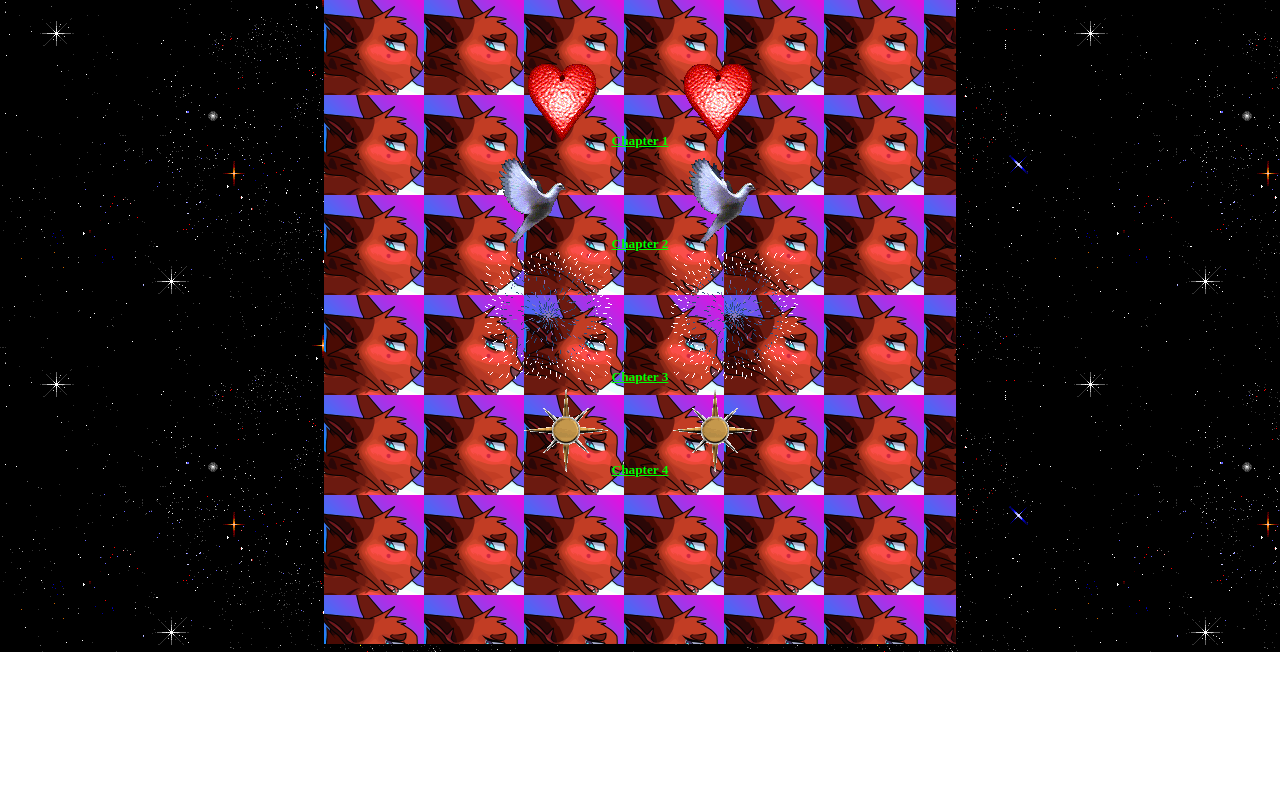
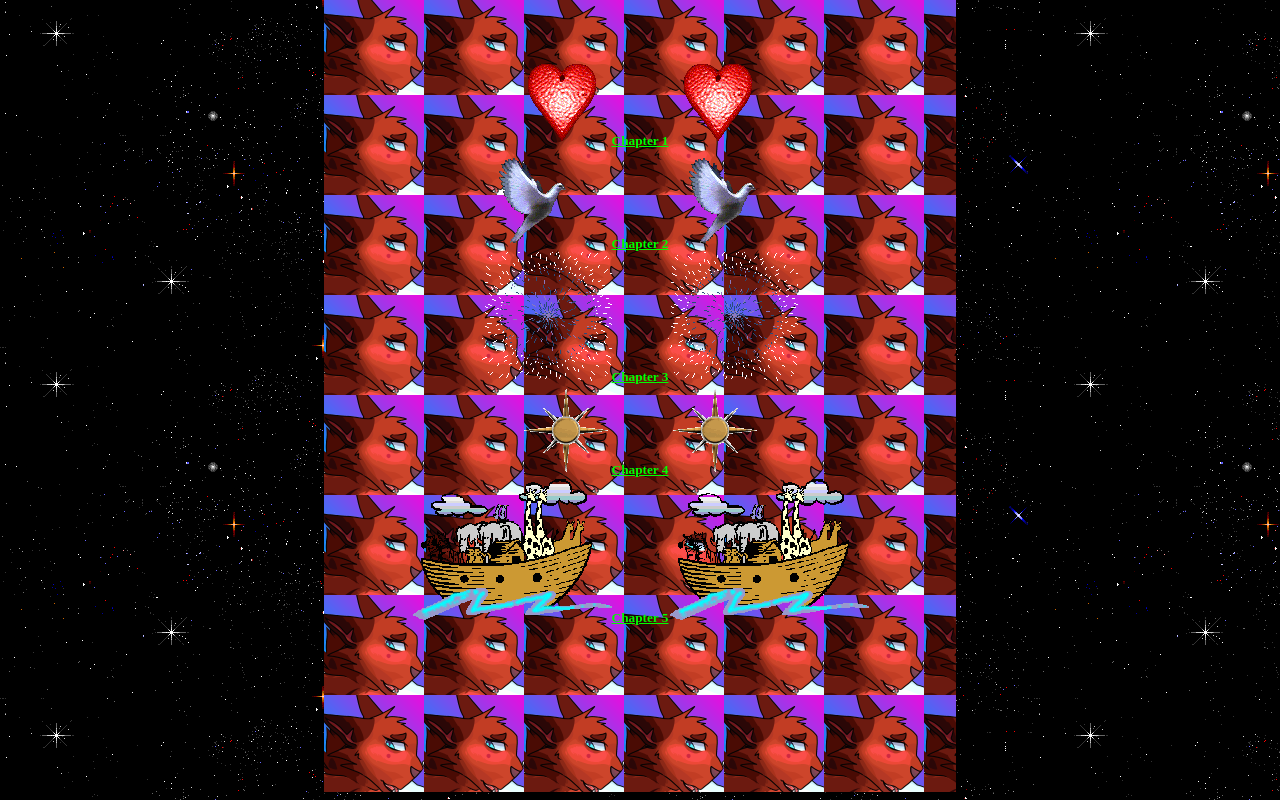
Before and after one commit to dawnclawfan/dawnclawfan.github.io, a plain HTML site: page bible/index.html in a window 1280 px wide. Shown: the part 339-1139 px from the top of the page. Before the commit the page ends 991 px from the top, so only its background shows below. Drawn offline with Linux system fonts and the light colour scheme.

Commit message:
chapter 5

```diff
--- a/bible/index.html
+++ b/bible/index.html
@@ -36,6 +36,7 @@ width="2" height="0">
 <a href="biblechapter2.txt" style="color:lime"><img src="birth.gif">Chapter 2<img src="birth.gif"></a></br>
 <a href="biblechapter3.txt" style="color:lime"><img src="airconditioning.gif">Chapter 3<img src="airconditioning.gif"></a></br>
 <a href="biblechapter4.txt" style="color:lime"><img src="erection.gif">Chapter 4<img src="erection.gif"></a></br>
+<a href="biblechapter5.txt" style="color:lime"><img src="largeboat.gif">Chapter 5<img src="largeboat.gif"></a></br>
 
 </h5>
 
```
Also changed, not shown: bible/biblechapter5.txt (added), bible/largeboat.gif (added).
